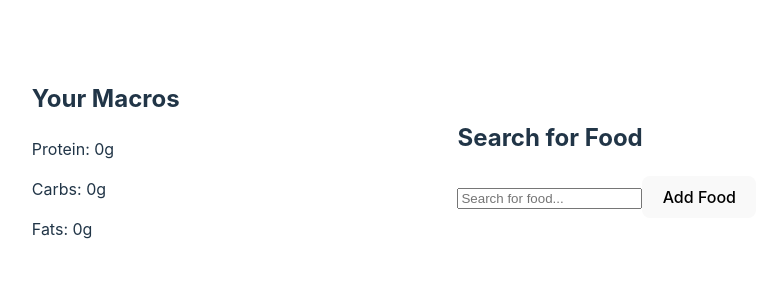
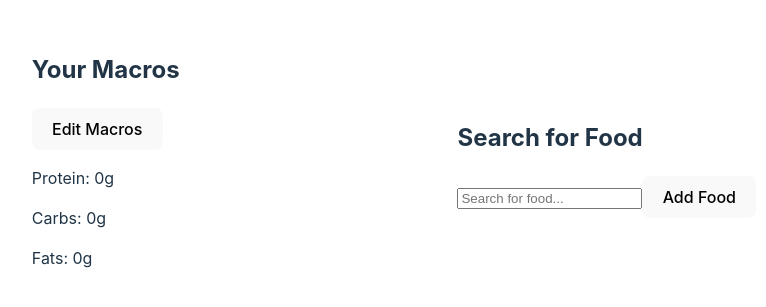
Before and after one commit to LSanchez17/macroNutrition, a React (Vite) app: page / in a window 1280 px wide. Shown: the part 241-548 px from the top of the page, without its empty margins (246-1012 px from the left). Built offline with nearby package versions, Linux system fonts and the light colour scheme.

Commit message:
manage internal state of macros, update starting macros

```diff
--- a/src/components/UserMacros.tsx
+++ b/src/components/UserMacros.tsx
@@ -1,17 +1,32 @@
+import { useState } from "react";
 import { useLocalStorageContext } from "../context/LocalStorageContext";
 import { SearchFood } from "./SearchFood";
+import { Button, Input } from "@mui/base";
 
 
 export const UserMacros = () => {
-    const { macros, updateMacros} = useLocalStorageContext();
+    const { macros, updateMacros, updateSpecificMacros } = useLocalStorageContext();
+    const [editMacros, setEditMacros] = useState(false);
 
     return (
         <>
             <div className='user-macros'>
                 <h2>Your Macros</h2>
-                <p>Protein: {macros.protein}g</p>
-                <p>Carbs: {macros.carbs}g</p>
-                <p>Fats: {macros.fats}g</p>
+                <Button onClick={() => setEditMacros(!editMacros)}>Edit Macros</Button>
+                {editMacros && (
+                    <>
+                        <Input type='text' value={macros.protein} name='protein' onChange={(e) => updateSpecificMacros(e)} />
+                        <Input type='text' value={macros.carbs} name='carbs' onChange={(e) => updateSpecificMacros(e)} />
+                        <Input type='text' value={macros.fats} name='fats' onChange={(e) => updateSpecificMacros(e)} />
+                    </>
+                )}
+                {!editMacros && (
+                    <>
+                        <p>Protein: {macros.protein}g</p>
+                        <p>Carbs: {macros.carbs}g</p>
+                        <p>Fats: {macros.fats}g</p>
+                    </>
+                )}
             </div>
             <SearchFood onFoodSelected={updateMacros} />
         </>
--- a/src/context/LocalStorageContext.tsx
+++ b/src/context/LocalStorageContext.tsx
@@ -4,6 +4,7 @@ import { Macros } from '../types/types';
 type LocalStorageContextType = {
     macros: Macros;
     updateMacros: (foodMacros: Macros) => void;
+    updateSpecificMacros: (e: React.ChangeEvent<HTMLInputElement | HTMLTextAreaElement>) => void;
 };
 
 const LocalStorageContext = createContext<LocalStorageContextType | undefined>(undefined);
@@ -40,8 +41,14 @@ export const LocalStorageContextProvider: React.FC<LocalStorageContextProviderPr
         localStorage.setItem('macros', JSON.stringify(differenceInMacros));
     };
 
+    const updateSpecificMacros = (e: React.ChangeEvent<HTMLInputElement>) => {
+        const { name, value } = e.target;
+        setMacros({ ...macros, [name]: Number(value) });
+        localStorage.setItem('macros', JSON.stringify({ ...macros, [name]: Number(value) }));
+    };
+
     return (
-        <LocalStorageContext.Provider value={{ macros, updateMacros }}>
+        <LocalStorageContext.Provider value={{ macros, updateMacros, updateSpecificMacros }}>
             {children}
         </LocalStorageContext.Provider>
     );
```
